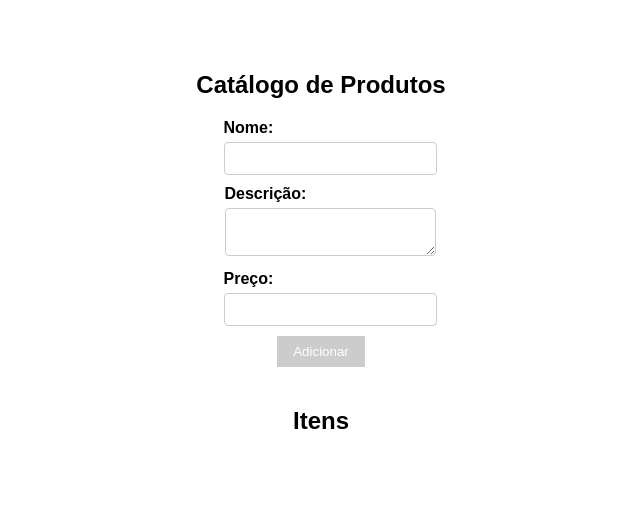
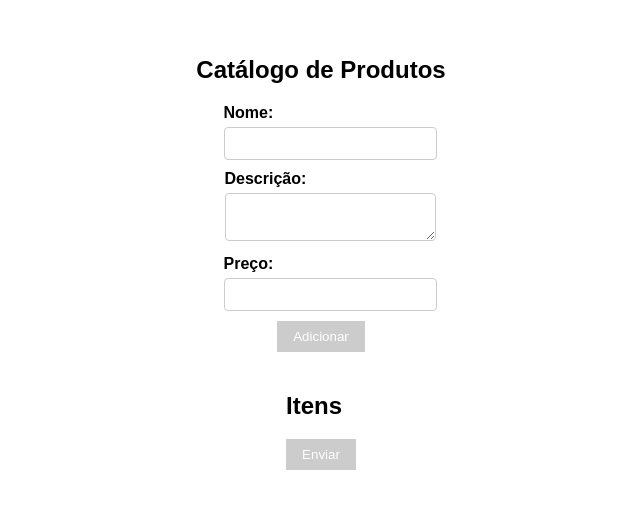
Before and after one commit to MvBona/daftar-challenge-products, a React (Create React App) app: page / in a window 1280 px wide. Shown: the part 153-662 px from the top of the page, without its empty margins (319-959 px from the left). Built offline with nearby package versions, Linux system fonts and the light colour scheme; the HTML template or start-up script is replaced by a standard one.

Commit message:
[feat] Funcionalidade de enviar para API implementada :sparkles:

```diff
--- a/package.json
+++ b/package.json
@@ -7,7 +7,7 @@
     "@testing-library/jest-dom": "^5.16.5",
     "@testing-library/react": "^13.4.0",
     "@testing-library/user-event": "^13.5.0",
-    "nodemon": "^3.0.1",
+    "axios": "^1.4.0",
     "prop-types": "^15.8.1",
     "react": "^18.2.0",
     "react-dom": "^18.2.0",
--- a/src/components/List.jsx
+++ b/src/components/List.jsx
@@ -1,9 +1,28 @@
+/* eslint-disable import/no-extraneous-dependencies */
 /* eslint-disable react/no-array-index-key */
-import React from 'react';
+import axios from 'axios';
+import React, { useState, useEffect } from 'react';
 import { useSelector } from 'react-redux';
+
 
 function List() {
   const items = useSelector(state => state.items);
+  const [listaNaoVazia, setListaNaoVazia] = useState(items.length > 0);
+
+  useEffect(() => {
+    setListaNaoVazia(items.length > 0);
+  }, [items]);
+
+  const enviarParaAPI = () => {
+    const URL = 'http://localhost:5000/products'
+    axios.post(URL, items)
+      .then(response => {
+        console.log('Produtos enviados para a API com sucesso:', response.data);
+      })
+      .catch(error => {
+        console.error('Erro ao enviar produtos para a API:', error);
+      });
+  };
 
   return (
     <div>
@@ -17,6 +36,12 @@ function List() {
           </li>
         ))}
       </ul>
+      <button
+      type="button"
+      onClick={enviarParaAPI}
+      disabled={!listaNaoVazia}
+      >Enviar
+      </button>
     </div>
   );
 }
```
Also changed, not shown: 1 other file (tests, documents, lock files or other folders).
